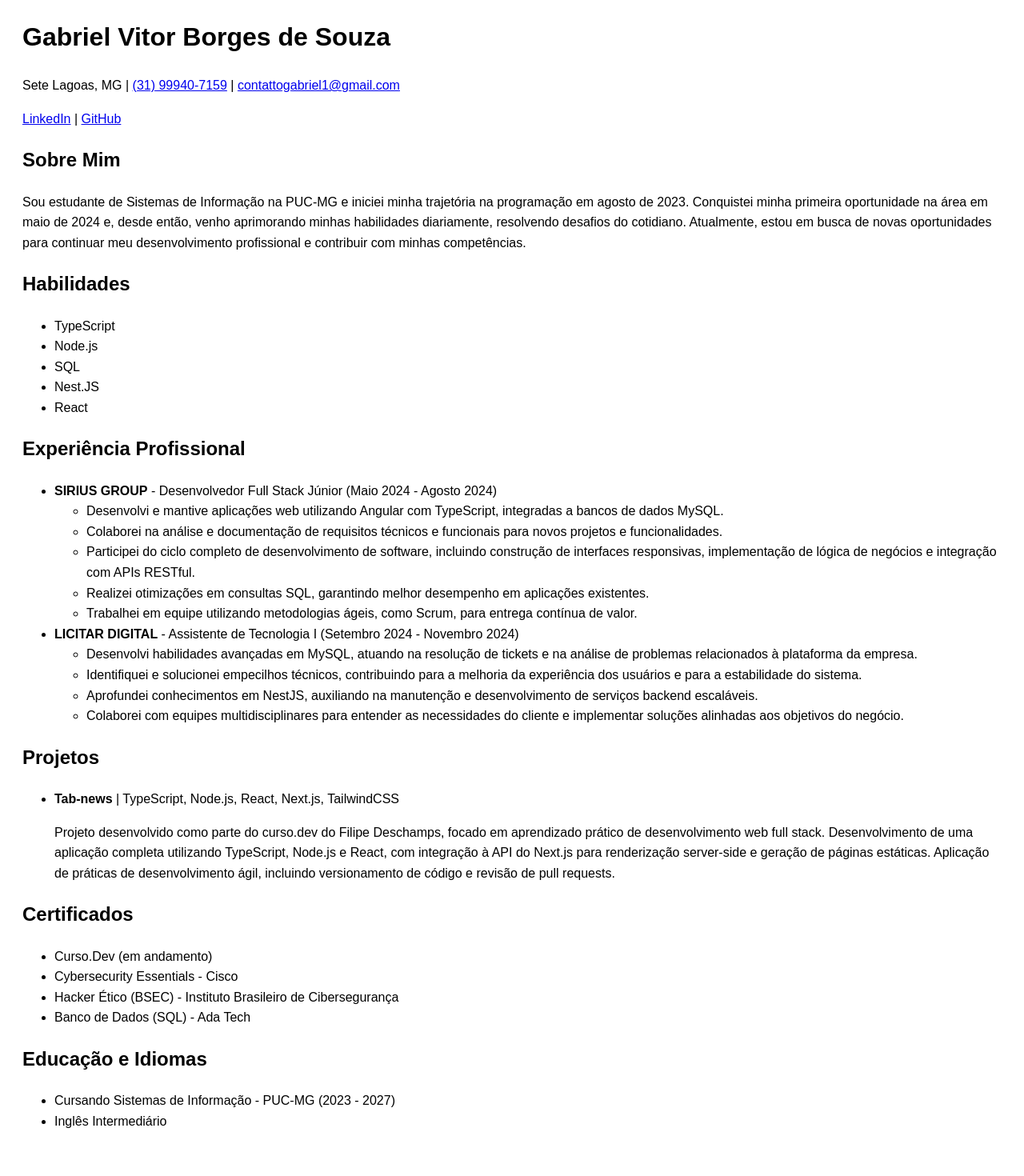
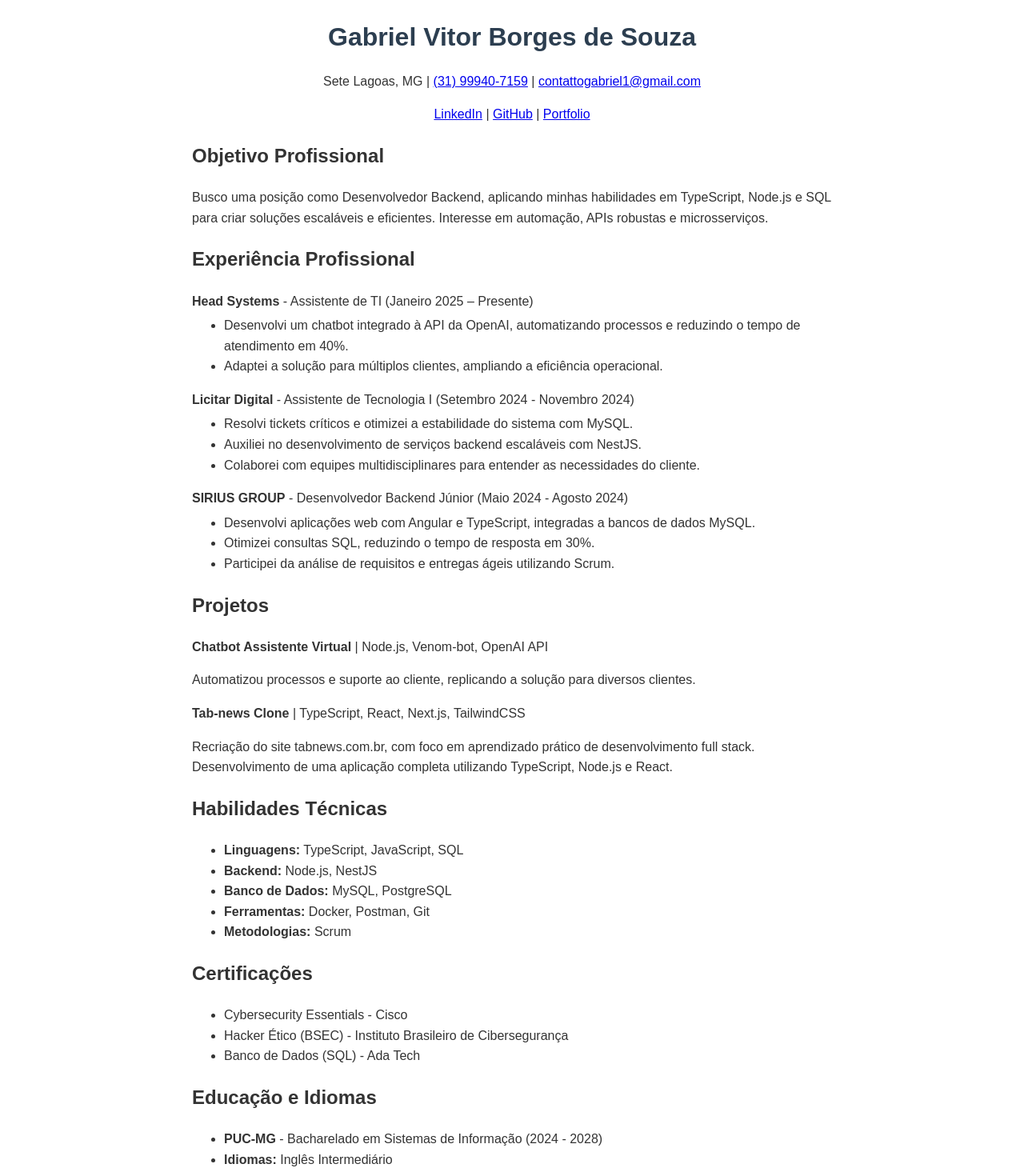
Before and after one commit to contattoGabriel/clone-tabnews, a Next.js app: page / in a window 1280 px wide. Shown: the top 1470 px of the page at 80% size. Before the commit the page ends 1434 px from the top, so only its background shows below. Built offline with nearby package versions, Linux system fonts and the light colour scheme.

Commit message:
update cv

```diff
--- a/pages/index.js
+++ b/pages/index.js
@@ -1,14 +1,21 @@
-function Home() {
+function Resume() {
   return (
     <div
       style={{
         fontFamily: "Arial, sans-serif",
         lineHeight: "1.6",
         margin: "20px",
+        maxWidth: "800px",
+        marginLeft: "auto",
+        marginRight: "auto",
+        color: "#333",
       }}
     >
-      <header style={{ marginBottom: "20px" }}>
-        <h1>Gabriel Vitor Borges de Souza</h1>
+      <header style={{ marginBottom: "20px", textAlign: "center" }}>
+        <h1 style={{ marginBottom: "5px", color: "#2c3e50" }}>
+          Gabriel Vitor Borges de Souza
+        </h1>
+        <div className="contact-info">
           <p>
             Sete Lagoas, MG | <a href="tel:+5531999407159">(31) 99940-7159</a> |{" "}
             <a href="mailto:contattogabriel1@gmail.com">
@@ -30,114 +37,141 @@ function Home() {
               rel="noopener noreferrer"
             >
               GitHub
+            </a>{" "}
+            |{" "}
+            <a
+              href="https://contattogabriel.github.io/gabriel-portfolio/"
+              target="_blank"
+              rel="noopener noreferrer"
+            >
+              Portfolio
             </a>
           </p>
+        </div>
       </header>
 
       <section>
-        <h2>Sobre Mim</h2>
+        <h2>Objetivo Profissional</h2>
         <p>
-          Sou estudante de Sistemas de Informação na PUC-MG e iniciei minha
-          trajetória na programação em agosto de 2023. Conquistei minha primeira
-          oportunidade na área em maio de 2024 e, desde então, venho aprimorando
-          minhas habilidades diariamente, resolvendo desafios do cotidiano.
-          Atualmente, estou em busca de novas oportunidades para continuar meu
-          desenvolvimento profissional e contribuir com minhas competências.
+          Busco uma posição como Desenvolvedor Backend, aplicando minhas
+          habilidades em TypeScript, Node.js e SQL para criar soluções
+          escaláveis e eficientes. Interesse em automação, APIs robustas e
+          microsserviços.
         </p>
       </section>
 
       <section>
-        <h2>Habilidades</h2>
-        <ul>
-          <li>TypeScript</li>
-          <li>Node.js</li>
-          <li>SQL</li>
-          <li>Nest.JS</li>
-          <li>React</li>
+        <h2>Experiência Profissional</h2>
+
+        <div style={{ marginBottom: "15px" }}>
+          <p style={{ marginBottom: "5px" }}>
+            <strong>Head Systems</strong> - Assistente de TI (Janeiro 2025 –
+            Presente)
+          </p>
+          <ul style={{ marginTop: "5px" }}>
+            <li>
+              Desenvolvi um chatbot integrado à API da OpenAI, automatizando
+              processos e reduzindo o tempo de atendimento em 40%.
+            </li>
+            <li>
+              Adaptei a solução para múltiplos clientes, ampliando a eficiência
+              operacional.
+            </li>
           </ul>
+        </div>
+
+        <div style={{ marginBottom: "15px" }}>
+          <p style={{ marginBottom: "5px" }}>
+            <strong>Licitar Digital</strong> - Assistente de Tecnologia I
+            (Setembro 2024 - Novembro 2024)
+          </p>
+          <ul style={{ marginTop: "5px" }}>
+            <li>
+              Resolvi tickets críticos e otimizei a estabilidade do sistema com
+              MySQL.
+            </li>
+            <li>
+              Auxiliei no desenvolvimento de serviços backend escaláveis com
+              NestJS.
+            </li>
+            <li>
+              Colaborei com equipes multidisciplinares para entender as
+              necessidades do cliente.
+            </li>
+          </ul>
+        </div>
+
+        <div style={{ marginBottom: "15px" }}>
+          <p style={{ marginBottom: "5px" }}>
+            <strong>SIRIUS GROUP</strong> - Desenvolvedor Backend Júnior (Maio
+            2024 - Agosto 2024)
+          </p>
+          <ul style={{ marginTop: "5px" }}>
+            <li>
+              Desenvolvi aplicações web com Angular e TypeScript, integradas a
+              bancos de dados MySQL.
+            </li>
+            <li>
+              Otimizei consultas SQL, reduzindo o tempo de resposta em 30%.
+            </li>
+            <li>
+              Participei da análise de requisitos e entregas ágeis utilizando
+              Scrum.
+            </li>
+          </ul>
+        </div>
       </section>
 
       <section>
-        <h2>Experiência Profissional</h2>
+        <h2>Projetos</h2>
+        <div style={{ marginBottom: "15px" }}>
+          <p style={{ marginBottom: "5px" }}>
+            <strong>Chatbot Assistente Virtual</strong> | Node.js, Venom-bot,
+            OpenAI API
+          </p>
+          <p>
+            Automatizou processos e suporte ao cliente, replicando a solução
+            para diversos clientes.
+          </p>
+        </div>
+
+        <div style={{ marginBottom: "15px" }}>
+          <p style={{ marginBottom: "5px" }}>
+            <strong>Tab-news Clone</strong> | TypeScript, React, Next.js,
+            TailwindCSS
+          </p>
+          <p>
+            Recriação do site tabnews.com.br, com foco em aprendizado prático de
+            desenvolvimento full stack. Desenvolvimento de uma aplicação
+            completa utilizando TypeScript, Node.js e React.
+          </p>
+        </div>
+      </section>
+
+      <section>
+        <h2>Habilidades Técnicas</h2>
         <ul>
           <li>
-            <strong>SIRIUS GROUP</strong> - Desenvolvedor Full Stack Júnior
-            (Maio 2024 - Agosto 2024)
-            <ul>
-              <li>
-                Desenvolvi e mantive aplicações web utilizando Angular com
-                TypeScript, integradas a bancos de dados MySQL.
+            <strong>Linguagens:</strong> TypeScript, JavaScript, SQL
           </li>
           <li>
-                Colaborei na análise e documentação de requisitos técnicos e
-                funcionais para novos projetos e funcionalidades.
+            <strong>Backend:</strong> Node.js, NestJS
           </li>
           <li>
-                Participei do ciclo completo de desenvolvimento de software,
-                incluindo construção de interfaces responsivas, implementação de
-                lógica de negócios e integração com APIs RESTful.
+            <strong>Banco de Dados:</strong> MySQL, PostgreSQL
           </li>
           <li>
-                Realizei otimizações em consultas SQL, garantindo melhor
-                desempenho em aplicações existentes.
+            <strong>Ferramentas:</strong> Docker, Postman, Git
           </li>
           <li>
-                Trabalhei em equipe utilizando metodologias ágeis, como Scrum,
-                para entrega contínua de valor.
-              </li>
-            </ul>
-          </li>
-          <li>
-            <strong>LICITAR DIGITAL</strong> - Assistente de Tecnologia I
-            (Setembro 2024 - Novembro 2024)
-            <ul>
-              <li>
-                Desenvolvi habilidades avançadas em MySQL, atuando na resolução
-                de tickets e na análise de problemas relacionados à plataforma
-                da empresa.
-              </li>
-              <li>
-                Identifiquei e solucionei empecilhos técnicos, contribuindo para
-                a melhoria da experiência dos usuários e para a estabilidade do
-                sistema.
-              </li>
-              <li>
-                Aprofundei conhecimentos em NestJS, auxiliando na manutenção e
-                desenvolvimento de serviços backend escaláveis.
-              </li>
-              <li>
-                Colaborei com equipes multidisciplinares para entender as
-                necessidades do cliente e implementar soluções alinhadas aos
-                objetivos do negócio.
-              </li>
-            </ul>
+            <strong>Metodologias:</strong> Scrum
           </li>
         </ul>
       </section>
 
       <section>
-        <h2>Projetos</h2>
+        <h2>Certificações</h2>
         <ul>
-          <li>
-            <strong>Tab-news</strong> | TypeScript, Node.js, React, Next.js,
-            TailwindCSS
-            <p>
-              Projeto desenvolvido como parte do curso.dev do Filipe Deschamps,
-              focado em aprendizado prático de desenvolvimento web full stack.
-              Desenvolvimento de uma aplicação completa utilizando TypeScript,
-              Node.js e React, com integração à API do Next.js para renderização
-              server-side e geração de páginas estáticas. Aplicação de práticas
-              de desenvolvimento ágil, incluindo versionamento de código e
-              revisão de pull requests.
-            </p>
-          </li>
-        </ul>
-      </section>
-
-      <section>
-        <h2>Certificados</h2>
-        <ul>
-          <li>Curso.Dev (em andamento)</li>
           <li>Cybersecurity Essentials - Cisco</li>
           <li>Hacker Ético (BSEC) - Instituto Brasileiro de Cibersegurança</li>
           <li>Banco de Dados (SQL) - Ada Tech</li>
@@ -147,12 +181,17 @@ function Home() {
       <section>
         <h2>Educação e Idiomas</h2>
         <ul>
-          <li>Cursando Sistemas de Informação - PUC-MG (2023 - 2027)</li>
-          <li>Inglês Intermediário</li>
+          <li>
+            <strong>PUC-MG</strong> - Bacharelado em Sistemas de Informação
+            (2024 - 2028)
+          </li>
+          <li>
+            <strong>Idiomas:</strong> Inglês Intermediário
+          </li>
         </ul>
       </section>
     </div>
   );
 }
 
-export default Home;
+export default Resume;
```
Lines whose indentation alone changed are shown as unchanged.
